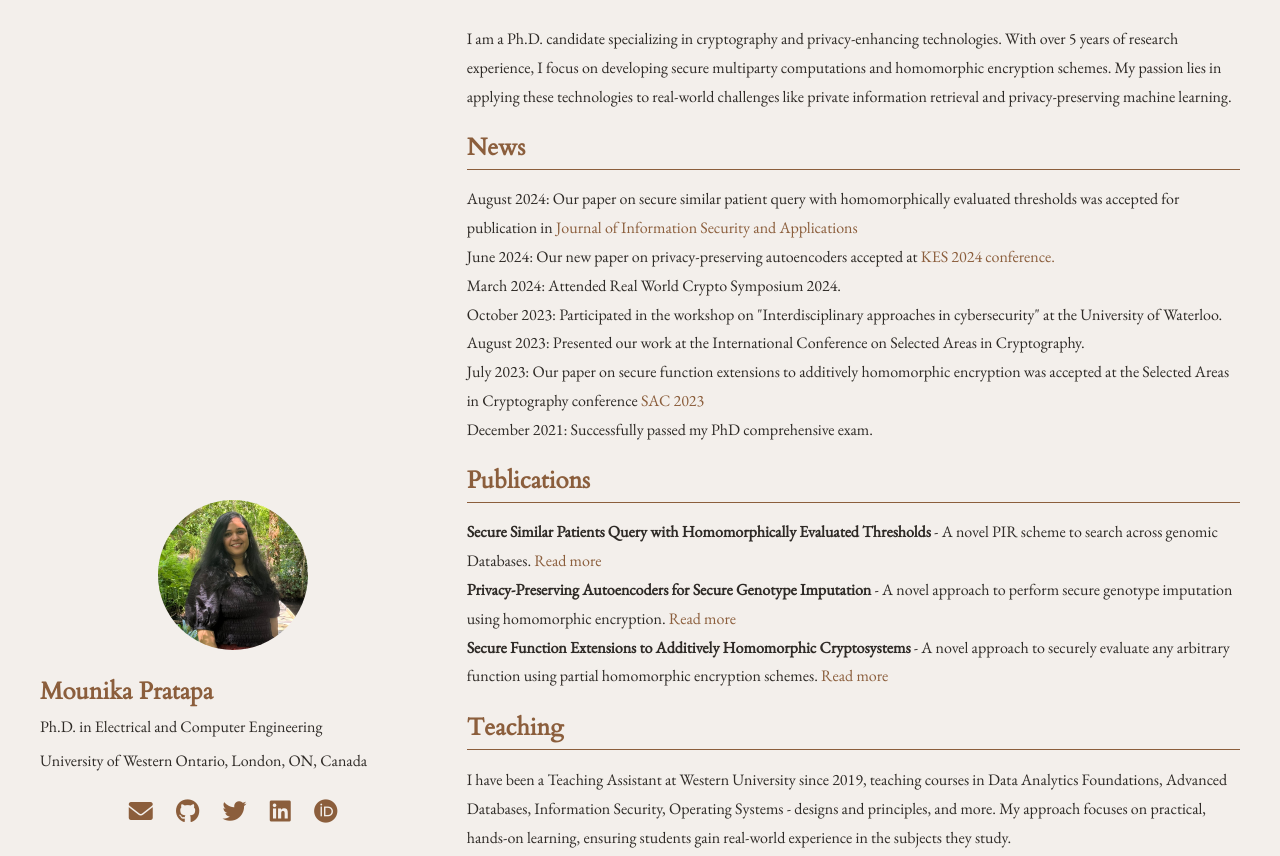
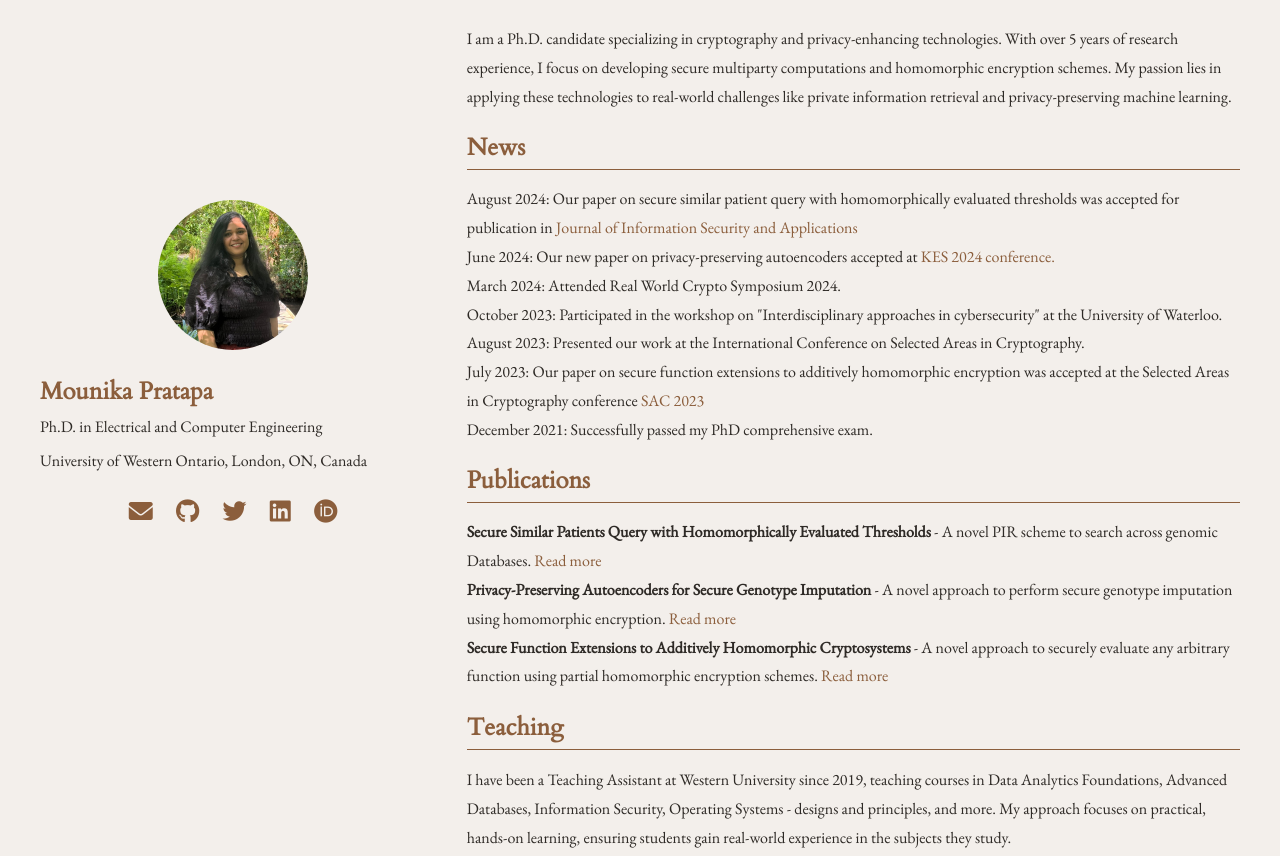
Before and after one commit to mounikapratapa/mounikapratapa.github.io, a plain HTML site: page index.html in a window 1280 px wide. Shown: the top 856 px of the page. Drawn offline with nearby package versions, Linux system fonts and the light colour scheme.

Commit message:
layout changes

```diff
--- a/index.html
+++ b/index.html
@@ -30,7 +30,7 @@
             /*border-right: 1px solid #8b5e3c; /* Line between columns */
             text-align: center;
             position: sticky;
-            top: 500px; /* Adjust as needed for top spacing */
+            top: 200px; /* Adjust as needed for top spacing */
             height: fit-content;
         }
         .profile-photo {
```
